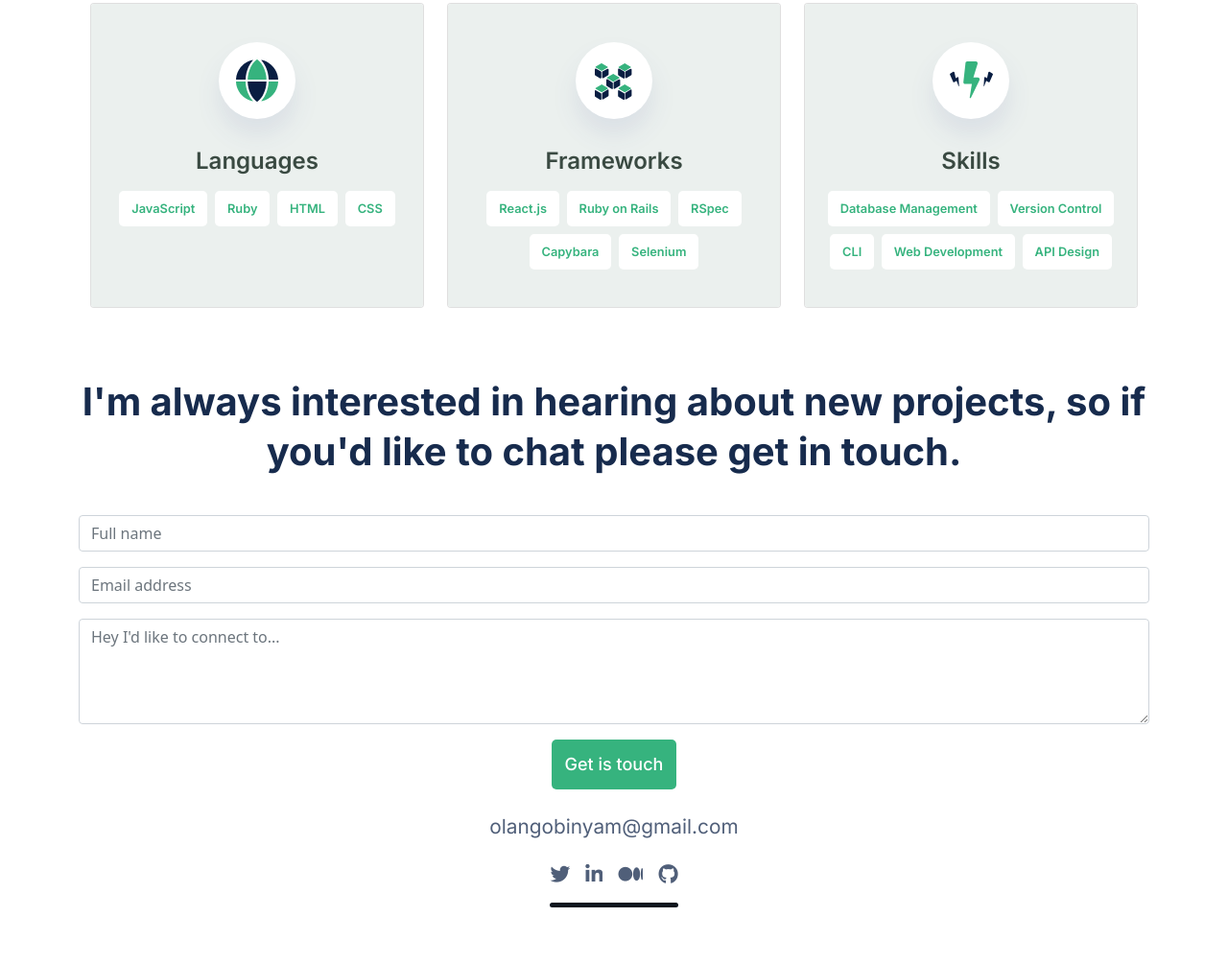
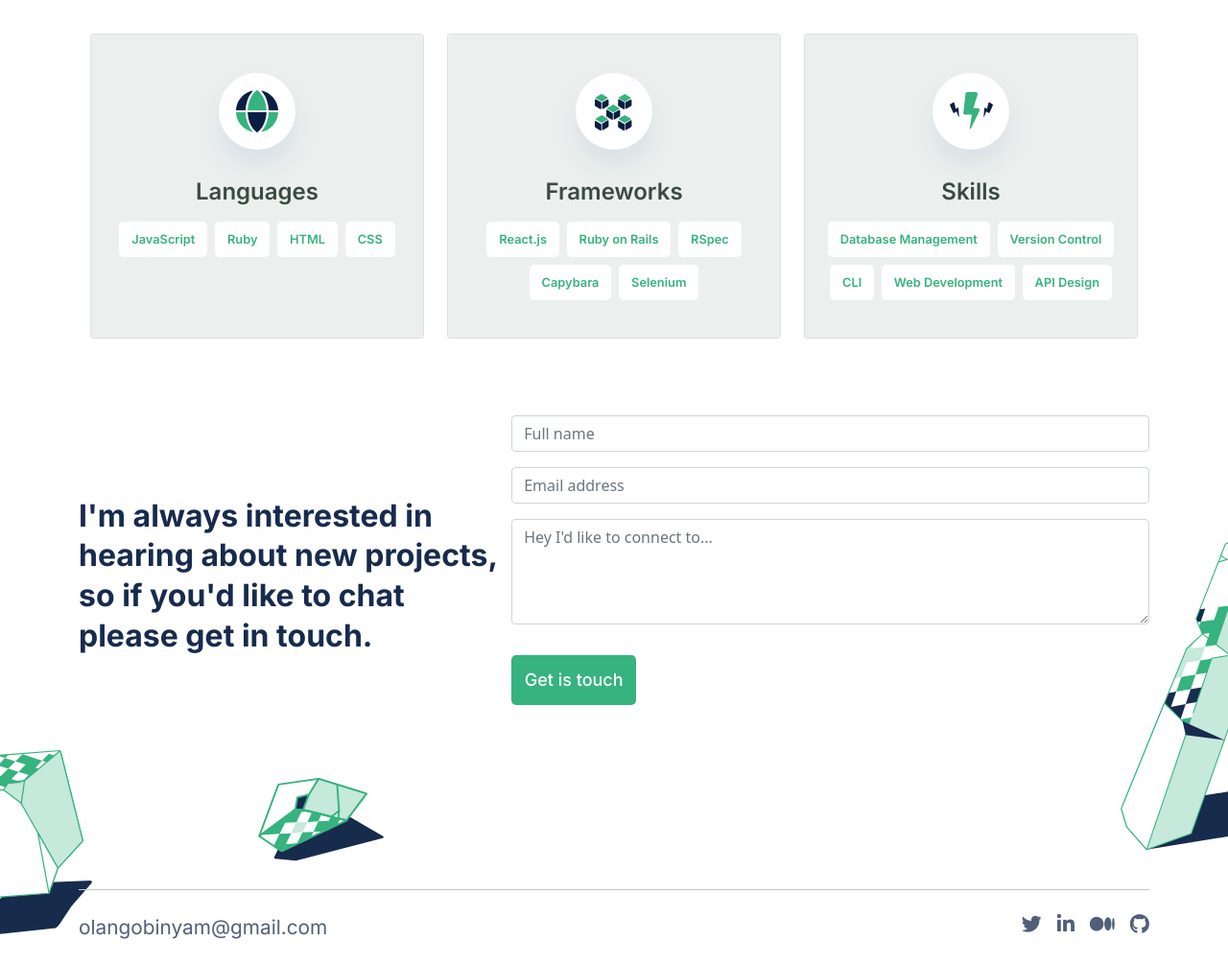
Before and after one commit to binyamolango/My_Portfolio, a website: page src/index.html in a window 1280 px wide. Shown: the part 2470-3475 px from the top of the page at 96% size. Before the commit the page ends 3423 px from the top, so only its background shows below. Drawn offline with nearby package versions, Linux system fonts and the light colour scheme.

Commit message:
Add background img

```diff
--- a/src/index.css
+++ b/src/index.css
@@ -185,7 +185,7 @@ img {
   background-image: url(../assets/illustration-about-me-mobile.svg), url(../assets/Mask-Group.svg);
   background-repeat: no-repeat, no-repeat;
   background-position: bottom left, top right;
-  margin: 4em 0 2em 0;
+  padding: 4em 0 2em 0;
 }
 
 .about_desc {
@@ -239,7 +239,7 @@ img {
 
 @media only screen and (min-width: 990px) {
   .container {
-    width: 80%;
+    width: 70%;
     max-width: 1080px;
   }
 
@@ -263,8 +263,51 @@ img {
     display: none;
   }
 
+  .about {
+    background-image: url(../assets/illustration-about-me-2-desktop.svg), url(../assets/Frame3.svg);
+    background-repeat: no-repeat, no-repeat;
+    background-position: bottom left, top right;
+    padding: 4em 0 2em 0;
+  }
+
   .about_desc {
     width: 65%;
     margin: 0 auto;
   }
+
+  .contact {
+    margin-top: 3em;
+    background-image: url(../assets/Frame.svg), url(../assets/Frame2.svg), url(../assets/illustration-2-contact-form-desktop.svg);
+    background-repeat: no-repeat, no-repeat, no-repeat;
+    background-position: center right, bottom left, 250px 350px;
+    background-size: 12%, 12%, 12%;
+  }
+
+  .contact_row {
+    display: flex;
+    gap: 0.5em;
+    align-items: center;
+    margin-bottom: 10em;
+  }
+
+  .contact_row .title {
+    width: 40%;
+    text-align: left;
+    font-size: 2em;
+  }
+
+  .form {
+    width: 60%;
+  }
+
+  .form .project_btn_cont {
+    text-align: left;
+  }
+
+  .footer {
+    display: flex;
+    justify-content: space-between;
+    align-items: center;
+    border-top: 1px solid var(--quaternary-color);
+  }
 }
--- a/src/index.html
+++ b/src/index.html
@@ -211,6 +211,7 @@
 
   <section class="contact" id="contact">
     <div class="container">
+      <div class="contact_row">
         <h1 class="title">I'm always interested in hearing about new projects, so if you'd like to chat please get in touch.</h1>
 
         <form action="https://formspree.io/f/xyyaqjqn" method="POST" class="form">
@@ -223,9 +224,13 @@
           <div class="mb-3">
             <textarea class="form-control" id="exampleFormControlTextarea1" rows="4" placeholder="Hey I'd like to connect to..." maxlength="500" required></textarea>
           </div>
+          <div class="project_btn_cont">
             <button type="submit" class="project_btn">Get is touch</button>
+          </div>
         </form>
+      </div>
 
+      <div class="footer">
         <p class="email_address"><a href="mail.google.com">olangobinyam@gmail.com</a></p>
 
         <div class="socials my_row">
@@ -234,8 +239,9 @@
           <a href="https://medium.com/@olangobinyam" target="_blank"><i class="fa-brands fa-medium"></i></a>
           <a href="https://github.com/binyamolango" target="_blank"><i class="fa-brands fa-github"></i></a>
         </div>
+      </div>
 
-      <div>
+      <div class="indicator">
         <img src="../assets/Shape.svg" alt="line">
       </div>
     </div>
```
Also changed, not shown: assets/Frame.svg (added), assets/Frame2.svg (added), assets/Frame3.svg (added), assets/illustration-2-contact-form-desktop.svg (added), assets/illustration-about-me-2-desktop.svg (added). Lines whose indentation alone changed are shown as unchanged.
